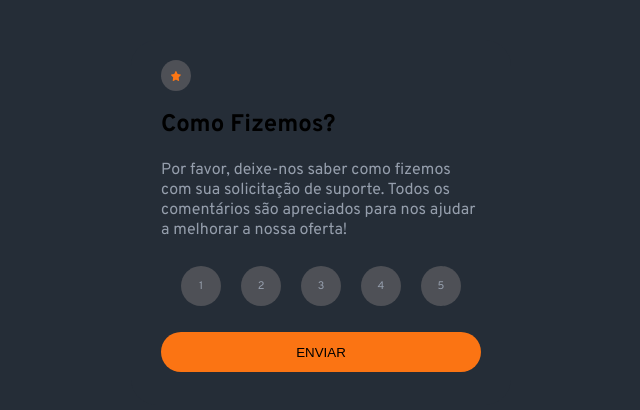
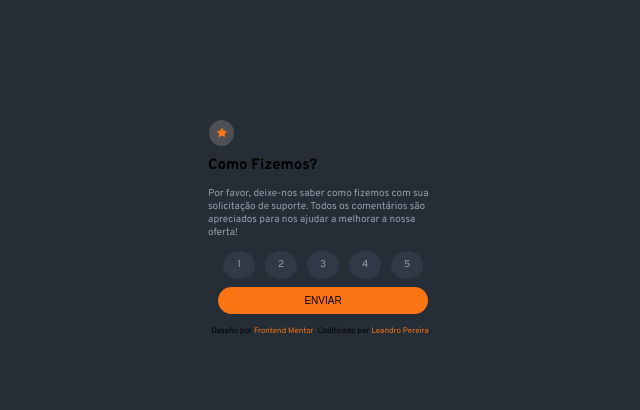
Before and after one commit to OLeandroPereira/componente-classificacao-interativa, a plain HTML site: page componente-classificacao-interativa/index.html in a window 1280 px wide. Shown: the part 178-588 px from the top of the page, without its empty margins (319-959 px from the left). Drawn offline with Linux system fonts and the light colour scheme.

Commit message:
Finalizado seguda

```diff
--- a/componente-classificacao-interativa/index.html
+++ b/componente-classificacao-interativa/index.html
@@ -2,7 +2,7 @@
 <html lang="pt-br">
 <head>
   <meta charset="UTF-8">
-  <meta name="viewport" content="width=device-width, initial-scale=1.0"> <!-- displays site properly based on user's device -->
+  <meta name="viewport" content="width=device-width, initial-scale=1.0">
 
   <link rel="icon" type="image/png" sizes="32x32" href="./images/favicon-32x32.png">
 
@@ -17,16 +17,16 @@
 </head>
 <body>
   <!-- Início do estado de classificação -->
-  <section>
+    <main>
         <div id="container">
             <div class="item">
                 <div class="logo">
-                  <img src="images/icon-star.svg" alt="Icone Estrela">
+                    <img src="images/icon-star.svg" alt="Ícone Estrela">
                 </div>
             </div>
 
             <div class="title">
-              <h1>Como Fizemos?</h1>
+                <h2>Como Fizemos?</h2>
             </div>
 
             <div>
@@ -34,38 +34,67 @@
                     para nos ajudar a melhorar a nossa oferta!</p>
             </div>
 
-          <div class="classification">
-              <ul>
-                  <li><a href="#" target="_parent">1</a></li>
-                  <li><a href="#" target="_parent">2</a></li>
-                  <li><a href="#" target="_parent">3</a></li>
-                  <li><a href="#" target="_parent">4</a></li>
-                  <li><a href="#" target="_parent">5</a></li>
-              </ul>
+            <div class="avaliacao-form">
+                <form class="avaliacao-form">
+                    <input type="radio" name="avaliacao" id="avaliacao1" value="1">
+                    <label for="avaliacao1">1</label>
+                    <input type="radio" name="avaliacao" id="avaliacao2" value="2">
+                    <label for="avaliacao2">2</label>
+                    <input type="radio" name="avaliacao" id="avaliacao3" value="3">
+                    <label for="avaliacao3">3</label>
+                    <input type="radio" name="avaliacao" id="avaliacao4" value="4">
+                    <label for="avaliacao4">4</label>
+                    <input type="radio" name="avaliacao" id="avaliacao5" value="5">
+                    <label for="avaliacao5">5</label>
+                    <button type="submit">ENVIAR</button>
+                </form>
             </div>
-          <div class="button">
-                <input type="submit" value="ENVIAR">
+
+            <footer>
+                <div class="atribuicao">
+                    Desafio por <a href="https://www.frontendmentor.io?ref=challenge" target="_blank">Frontend Mentor</a>.
+                    Codificado por <a href="https://www.linkedin.com/in/leandropereira-dev/" target="_blank">Leandro Pereira</a>.
                 </div>
+            </footer>
         </div>
-  </section>
+    </main>
+
     <!-- Fim do estado de classificação -->
+
 
 
     <!-- Obrigado início do estado -->
 
-  <!-- Você selecionou (Adicionar avaliação aqui) de 5 -->
+    <main>
+        <div class="page-thank-you hidden">
+            <div class="ilustracao-POS">
+                <img src="images/illustration-thank-you.svg" alt="Ícone da Tela de agradecimento">
+            </div>
 
-  <!--Obrigado!
+            <div class="selector-externo">
+                <div class="selector"></div>
+            </div>
 
-  Agradecemos você por reservar um tempo para dar uma classificação. Se você precisar de mais suporte,
+            <h1 class="title">Obrigado!</h1>
+            <p class="msg">Agradecemos você por reservar um tempo para dar uma classificação. Se você precisar de mais suporte,
             não hesite em entrar em contato!
+            </p>
 
-  Obrigado final do estado -->
+            <footer class="page2">
+                <div class="atribuicao">
+                    Desafio por <a href="https://www.frontendmentor.io?ref=challenge" target="_blank">Frontend Mentor</a>.
+                    Codificado por <a href="https://www.linkedin.com/in/leandropereira-dev/" target="_blank">Leandro Pereira</a>.
+                </div>
+            </footer>
+        </div>
+
+        <!-- Obrigado final do estado -->
+
+        <script>
+
+        </script>
 
 
-  <!--<div class="atribuicao">
-    Desafio por <a href="https://www.frontendmentor.io?ref=challenge" target="_blank">Frontend Mentor</a>.
-    Codificado por <a href="#">Leandro</a>.
-  </div>-->
+    </main>
 </body>
 </html>
--- a/componente-classificacao-interativa/style.css
+++ b/componente-classificacao-interativa/style.css
@@ -1,13 +1,13 @@
 body{
-    width: 1440px;
     background-color: hsl(213, 19%, 18%);
+    font-size: 10px;
 }
 
 
 
 #container{
-    width: 380px;
-    height: 310px;
+    width: 250px;
+    height: 235px;
     position: absolute;
     top: 0;
     bottom: 0;
@@ -16,92 +16,168 @@ body{
     margin:auto;
     background-color: hsl(213, 19%, 18%);
     border-radius: 7%;
-    padding-bottom: 55px;
+
 
 }
 
 .logo{
-    width: 30px;
-    height: 31px;
-    margin-left: 30px;
-    margin-top: 20px;
-    text-align: center;
-    line-height: 34px;
+    width: 25px;
+    height: 26px;
+    margin-left: 13px;
+    margin-top: 15px;
+    align-items: center;
+    display: flex;
     font-size: 11px;
     border-radius: 50%;
     background-color: hsl(220, 5%, 32%);
-
 }
 
 .logo > img{
     width: 10px;
+    margin: auto;
 
 }
 
-h1{
-    padding-left: 30px;
+h2{
+    padding-left: 12px;
+    font-family: overpass;
+    font-size: 15px;
+    margin: auto;
+    padding-right: 8rem;
+    margin-top: 10px;
+
+}
+
+p{
+    margin: 12px;
+    font-family: overpass;
+    color: hsl(217, 12%, 63%);
+
+}
+form{
+    display: flex;
+    justify-content: space-around;
+    align-items: center;
+    flex-wrap: wrap;
+    width: 210px;
+    padding-left: 22px;
+}
+
+input{
+    display: none;
+}
+
+label{
+    background-color: hsl(213, 19%, 23%);
+    height: 1.75rem;
+    width: 1.95rem;
+    border-radius: 50%;
+    display: flex;
+    justify-content:center;
+    align-items: center;
+    color: hsl(217, 12%, 63%);
     font-family: overpass;
 }
 
-p{
-    padding-left: 30px;
-    padding-right: 30px;
-    font-family: overpass;
-    color: hsl(217, 12%, 63%)
+button{
+    width: 15rem;
+    height: 1.7rem;
+    border-radius: 20px;
+    border: none;
+    background-color: hsl(25, 97%, 53%);
+    transition: all .3s ease-in-out;
+    cursor: pointer;
+    margin-top: 8px;
+    font-size: 10px;
 }
 
-ul {
-    list-style: none;
-    display: flex;
-    flex-wrap: nowrap;
+button:hover{
+    transition: all .3s ease-in-out;
+    background-color: hsl(0, 0%, 100%);
+    cursor: pointer;
+    color: hsl(25, 97%, 53%);
 }
 
-.classification > ul > li {
-    width: 40px;
-    height: 40px;
-    margin: 10px;
-    text-align: center;
-    line-height: 40px;
-    font-size: 11px;
-    background-color: hsl(220, 5%, 32%);
-    font-family: overpass;
+label:hover{
+    transition: all .3s ease-in-out;
+    background-color: hsl(25, 97%, 53%);
+    cursor: pointer;
 }
 
-.classification > ul > li:hover{
-    transition: all .3s ease-in-out;
-    background-color: hsl(25, 97%, 53%);
+footer{
+    font-size: 8px;
+    font-family: overpass;
+    text-align: center;
+    margin-top: 12px;
+    text-decoration: none;
 }
 
-li {
-    width: 60px;
-    height: 30px;
-    border-radius: 50%;
-    justify-content: center;
+a{
+    text-decoration: none;
+    color: hsl(25deg 97% 53%);
 }
 
-.classification > ul > li > a {
-    text-decoration: none;
-    color: hsl(217, 12%, 63%)
+.hidden{
+    display: none;
 }
 
-.button{
-    text-align: center;
-    border: none;
-    transition: all .3s ease-in-out;
+.page-thank-you{
+    width: 250px;
+    height: 235px;
+    position: absolute;
+    top: 0;
+    bottom: 0;
+    left: 0;
+    right: 0;
+    margin:auto;
+    background-color: hsl(213, 19%, 18%);
+    border-radius: 7%;
+
 }
 
+img{
+    width: 6rem;
+    margin-top: 15px;
 
-input{
-    width: 20rem;
-    height: 40px;
-    border-radius: 20px;
-    border: none;
-    background-color: hsl(25, 97%, 53%);;
 }
 
-
-input:hover{
-    background-color: hsl(0, 0%, 100%);
-    transition: all .3s ease-in;
+.selector-externo{
 
 }
+
+.selector{
+
+}
+
+.ilustracao-POS{
+    margin: auto;
+    text-align: center;
+    margin-bottom: 35px;
+}
+
+h1{
+    margin: auto;
+    text-align: center;
+    padding-top: 10px;
+    padding-bottom: 5px;
+}
+
+p.msg{
+    width: 210px;
+    margin:auto;
+    margin-bottom: 1.1rem;
+    font-family: overpass;
+    color: hsl(217, 12%, 63%);
+}
+
+footer.page2{
+    font-size: 8px;
+    font-family: overpass;
+    text-align: center;
+    text-decoration: none;
+}
+
+footer a{
+    text-decoration: none;
+    color: hsl(25deg 97% 53%);
+}
```
Lines whose indentation alone changed are shown as unchanged.
